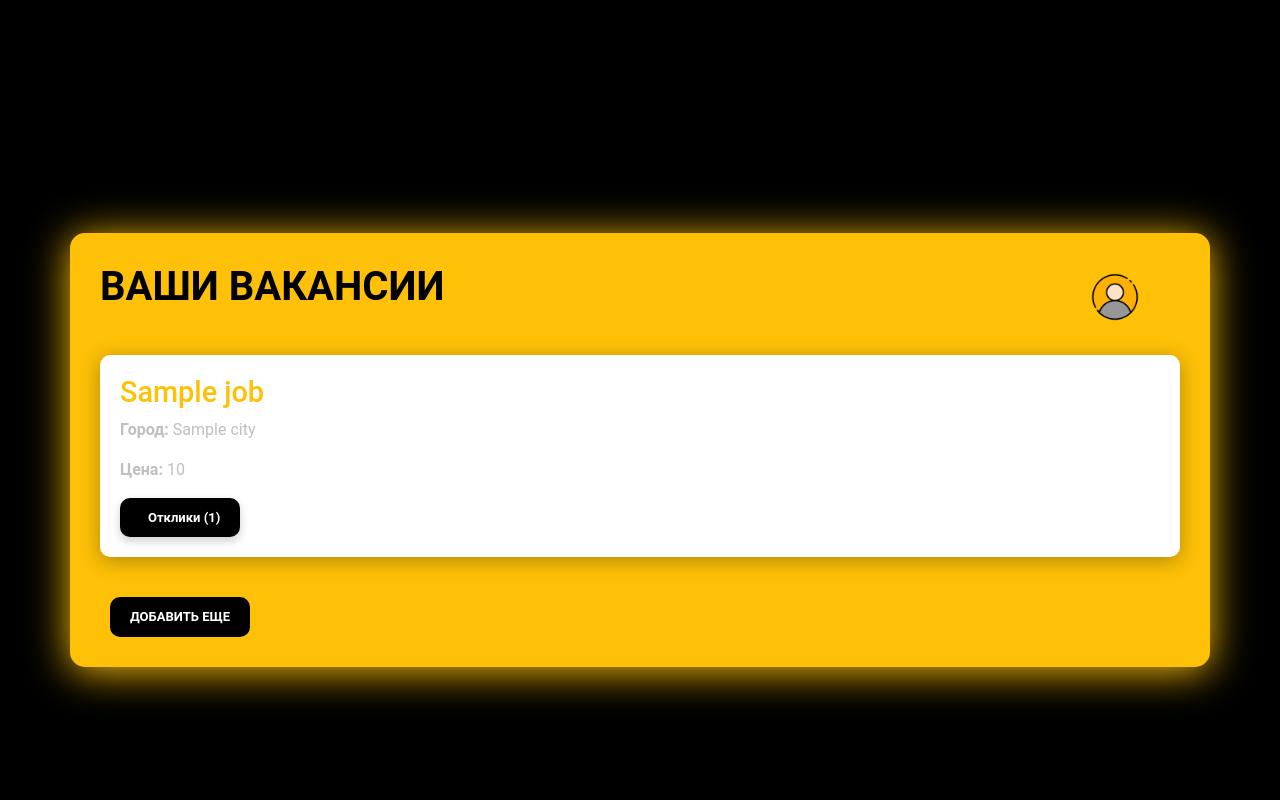
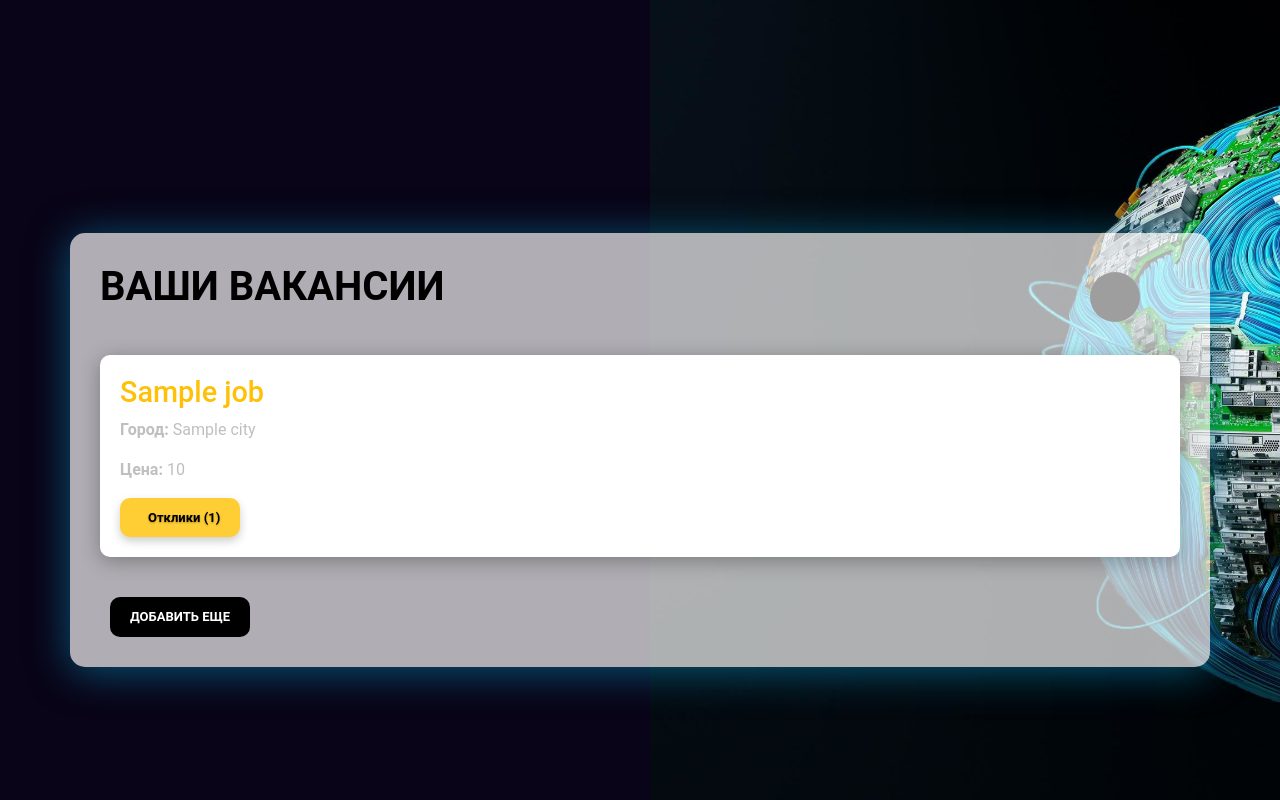
Before and after one commit to zzhaann/FindIT, a Django app: template findit/main/templates/main/employer_dashboard.html in a window 1280 px wide. Run offline with Django 4.2, Linux system fonts and the light colour scheme; the template is opened without the code that fills it: most values are stand-ins (such as "Sample title", 1, 10 or a date in 2020); grey boxes are pictures that could not be loaded.

Commit message:
Вакансия

```diff
--- a/findit/main/static/main/css/employer_dashboard.css
+++ b/findit/main/static/main/css/employer_dashboard.css
@@ -1,7 +1,10 @@
 /* Общие стили */
 body {
-
-    background-color: rgb(0, 0, 0);;
+    background: url("/static/main/img/земля.jpg");
+    background-size: 1200px;
+    background-position: 650px;
+    background-repeat: no-repeat;
+    background-color: #090417;
     background-size: cover;
     display: flex;
     justify-content: center;
@@ -10,21 +13,23 @@ body {
     margin: 0;
     padding: 0;
     font-family: 'Roboto', sans-serif;
-    color: #ffffff;
+    color: rgba(255, 255, 255, 0.89);
 }
 
 .container {
     margin-top: 100px;
     width: 1700px;
-    background: #fec107;
+    background: rgba(255, 255, 255, 0.68);
     padding: 30px;
     border-radius: 15px;
     box-shadow: 0 10px 40px rgba(0, 0, 0, 0.7), 0 2px 10px rgba(255, 255, 255, 0.1);
     animation: fadeIn 1s ease-in-out;
-    box-shadow: 0 4px 40px #fec107;
+    box-shadow: 0 4px 40px rgba(8, 131, 176, 0.64);
+    color: #000;
 }
 
-/* Стиль для логотипа */
+
+
 .profile-logo {
     width: 50px;
     height: 50px;
@@ -33,7 +38,6 @@ body {
     margin-right: 40px;
 }
 
-/* Заголовок */
 h1 {
     font-size: 2.5rem;
     font-weight: bold;
@@ -42,7 +46,7 @@ h1 {
     color: black;
 }
 
-/* Гибкая вёрстка для логотипа и заголовка */
+
 .d-flex {
     display: flex;
     align-items: center;
@@ -133,11 +137,10 @@ button:active {
     }
 }
 
-
 /* Стили для кнопки откликов */
 .btn-responses {
-    background: black;
-    color: #fff;
+    background: rgb(255, 205, 52); /* Бело-прозрачный фон */
+    color: black; /* Темный текст */
     font-weight: bold;
     padding: 10px 20px;
     border-radius: 10px; /* Скругленные углы */
@@ -153,38 +156,37 @@ button:active {
 
 /* Эффект наведения */
 .btn-responses:hover {
-    background: rgba(0, 0, 0, 0.95); /* Темнее при наведении */
+    background: rgba(255, 255, 255, 0.95); /* Менее прозрачный фон при наведении */
     transform: scale(1.05); /* Легкое увеличение */
     box-shadow: 0 6px 15px rgba(0, 0, 0, 0.3); /* Увеличенная тень */
-    color: white;
+    color: black;
 }
 
 /* Эффект активного состояния */
 .btn-responses:active {
-    background: black; /* Еще темнее при клике */
+    background: rgba(255, 255, 255, 0.7); /* Более прозрачный при клике */
     transform: scale(0.95); /* Уменьшение кнопки */
     box-shadow: 0 2px 5px rgba(0, 0, 0, 0.2); /* Легкая тень */
 }
-
 
 .btn-responses i {
     margin-right: 8px; /* Отступ между иконкой и текстом */
     font-size: 1.2rem; /* Размер иконки */
 }
 
-
+/* Стили модального окна */
 .modal-content {
-    background: #1e1e1e;
-    color: #ffffff;
+    background: rgba(255, 255, 255, 0.9); /* Бело-прозрачный фон */
+    color: #1e1e1e; /* Темный текст */
     border-radius: 10px;
 }
 
 .modal-header {
-    background: #333;
+    background: rgba(255, 255, 255, 0.8); /* Бело-прозрачный */
 }
 
 .modal-title {
-    color: #fec107;
+    color: #333; /* Темный заголовок */
 }
 
 .modal-body {
@@ -192,16 +194,18 @@ button:active {
 }
 
 .alert-secondary {
-    background: #2a2a2a;
-    color: #bfbfbf;
+    background: rgba(255, 255, 255, 0.7); /* Бело-прозрачный фон */
+    color: #1e1e1e; /* Темный текст */
 }
 
-
-a{
+/* Стили ссылок */
+a {
     text-decoration: none; /* Убирает стандартное подчеркивание */
-    color: #007bff; /* Синий цвет для ссылок */
+    color: #ffcd34; /* Синий цвет для ссылок */
     font-weight: bold; /* Выделение жирным шрифтом */
     transition: color 0.3s ease;
-    color: white;
     font-size: 13px;
 }
+a:hover {
+    color: #0056b3; /* Темнее при наведении */
+}
--- a/findit/main/templates/main/employer_dashboard.html
+++ b/findit/main/templates/main/employer_dashboard.html
@@ -10,13 +10,15 @@
     <link rel="stylesheet" href="{% static 'main/css/employer_dashboard.css' %}">
 </head>
 <body>
+
+
 <div class="container">
     <div class="d-flex justify-content-between mb-4">
         <!-- Заголовок -->
         <h1>Ваши вакансии</h1>
         <!-- Логотип профиля -->
         <a href="{% url 'employer_profile' %}">
-            <img src="{% static 'main/img/logo_profile.png' %}" alt="Profile Logo" class="profile-logo">
+            <img src="{% static 'main/img/лого.jpg' %}" alt="Profile Logo" class="profile-logo">
         </a>
     </div>
 
```
